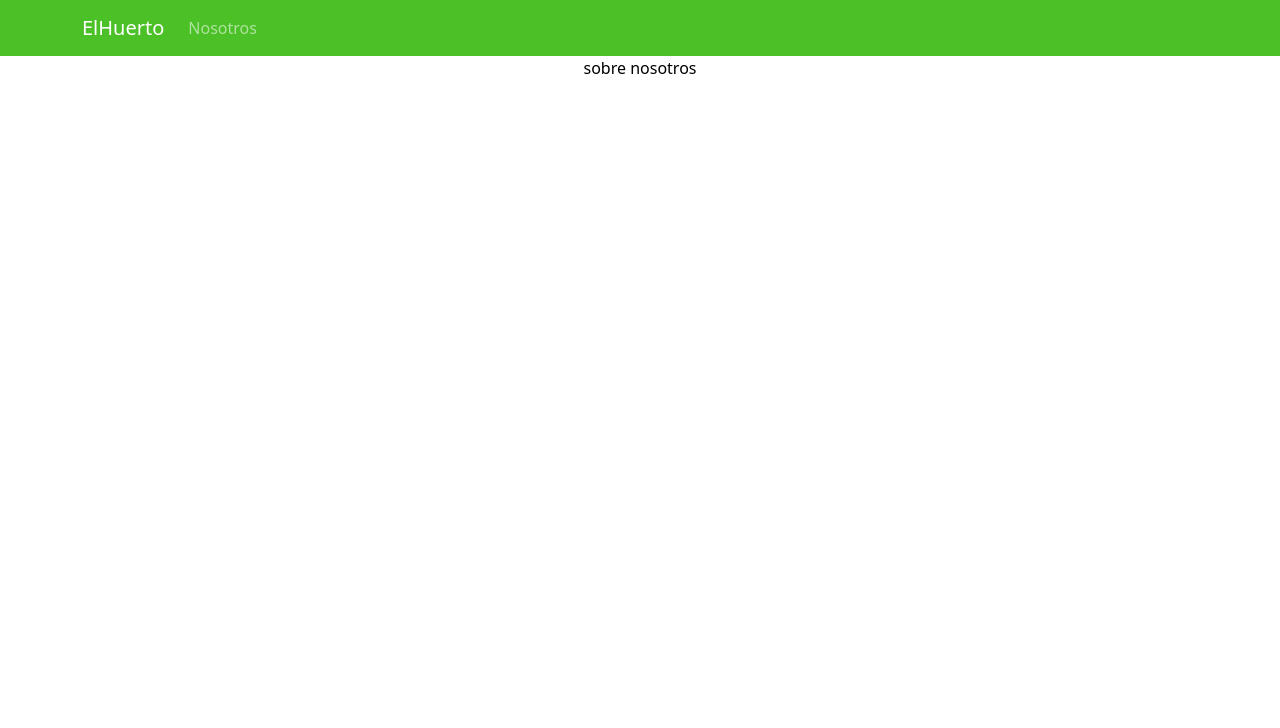
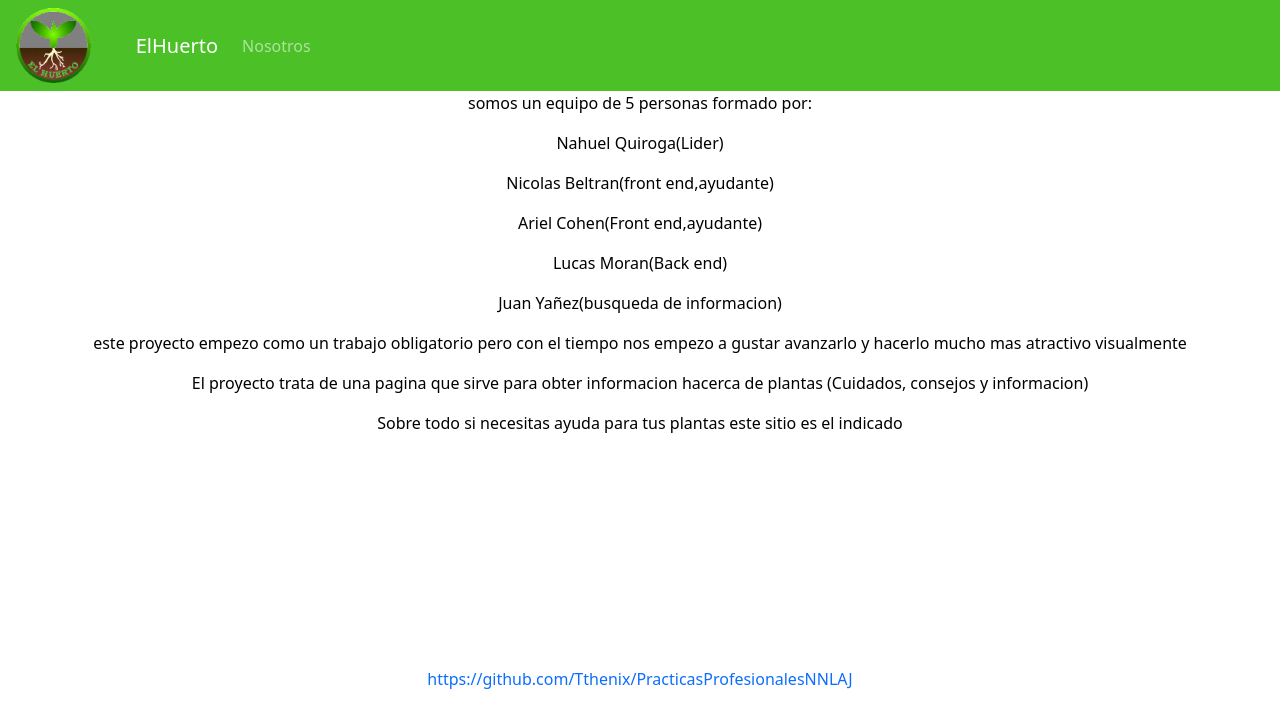
Before and after one commit to Tthenix/PracticasProfesionalesNNLAJ, a React (Create React App) app in the folder nnlaj_fe/: page /nosotros in a window 1280 px wide. Shown: the top 728 px of the page. Built offline with nearby package versions, Linux system fonts and the light colour scheme.

Commit message:
inicio de dashbord

```diff
--- a/nnlaj_fe/src/App.js
+++ b/nnlaj_fe/src/App.js
@@ -3,7 +3,7 @@ import { BrowserRouter, Navigate, Route, Routes } from "react-router-dom";
 
 
 import Home from "./components/home/home";
-import Nosotros from "./components/nosotros";
+import Nosotros from "./components/nosotros/nosotros";
 import Notas from "./components/notas";
 import NavBarExample from "./layouts/navbar";
 import Camote from "./components/plantas/camote";
--- a/nnlaj_fe/src/components/home/home.css
+++ b/nnlaj_fe/src/components/home/home.css
@@ -5,7 +5,7 @@
 
 }
 
-.TextoIMg{
+.TextoIMg {
     position: absolute;
     top: 30vw;
     left: 50vw;
@@ -13,11 +13,11 @@
     -webkit-text-fill-color: transparent;
     -webkit-background-clip: text;
     transform: translate(-50%, -50%);
-    font-size: 10vw ;
+    font-size: 10vw;
 
 }
 
-.TextoIMg2{
+.TextoIMg2 {
     position: absolute;
     top: 38vw;
     left: 50vw;
--- a/nnlaj_fe/src/components/home/home.js
+++ b/nnlaj_fe/src/components/home/home.js
@@ -14,6 +14,7 @@ import zapallo from "../../images/Zapallo.jpg";
 
 function Home() {
    return (
+
     <div class="Home" align="center">
     <div class="Fondo">
       <img src={fondo} alt="Fondo" width="100%" height="100%"  />
@@ -24,6 +25,69 @@ function Home() {
         Invernadero de la ETEC
       </div>
     </div>
+
+<div class="container text-center">
+<div class="row">
+    <div class="col-10"><div class="col-lg-6">
+    <div class="card">
+        <div class="card-body">
+            <h4 class="card-title">Informacion invernadero</h4>
+            <div class="d-flex align-items-center flex-row m-t-30">
+                <div class="display-5 text-info">
+                    <span>15<sup>°</sup></span></div>
+            </div>
+            <table class="table no-border mini-table m-t-20">
+                <tbody>
+                    <tr>
+                        <td class="text-muted">Humedad del suelo</td>
+                        <td class="font-medium">67%</td>
+                    </tr>
+                    <tr>
+                        <td class="text-muted">Humedad relativa</td>
+                        <td class="font-medium">83%</td>
+                    </tr>
+                    <tr>
+                        <td class="text-muted">Presión</td>
+                        <td class="font-medium">28.56 in</td>
+                    </tr>
+                </tbody>
+            </table>
+            <ul class="row list-style-none text-center m-t-30">
+                <div class="col-3">
+                    <h4 class="text-info"></h4>
+                    <span class="d-block text-muted">09:30</span>
+                    <h3 class="m-t-5">9<sup>°</sup></h3>
+                </div>
+                <div class="col-3">
+                    <h4 class="text-info"></h4>
+                    <span class="d-block text-muted">11:30</span>
+                    <h3 class="m-t-5">12<sup>°</sup></h3>
+                </div>
+                <div class="col-3">
+                    <h4 class="text-info"></h4>
+                    <span class="d-block text-muted">13:30</span>
+                    <h3 class="m-t-5">15<sup>°</sup></h3>
+                </div>
+                <div class="col-3">
+                    <h4 class="text-info"></h4>
+                    <span class="d-block text-muted">15:30</span>
+                    <h3 class="m-t-5">19<sup>°</sup></h3>
+                </div>
+            </ul>
+        </div>
+    </div>
+</div></div>
+        <div class="col">col</div>
+    </div>
+    <div class="row">
+        <div class="col-8">col-8</div>
+        <div class="col-4">col-4</div>
+    </div>
+</div>
+
+
+
+
 
       <div class="planta" align="center">
       <table border="0">
--- a/nnlaj_fe/src/components/nosotros.js
+++ /dev/null
@@ -1,11 +0,0 @@
-import React from 'react'
-
-function Nosotros() {
-  return (
-  <div align="center">
-    sobre nosotros
-  </div>
-  )
-}
-
-export default Nosotros
--- /dev/null
+++ b/nnlaj_fe/src/components/nosotros/nosotros.css
@@ -0,0 +1,13 @@
+.nosotros1 text-start {
+    display: flex;
+    justify-content: center;
+}
+
+.nosotros2 text-start {
+    display: flex;
+    justify-content: center;
+}
+
+.link {
+    text-decoration: none
+}
--- /dev/null
+++ b/nnlaj_fe/src/components/nosotros/nosotros.js
@@ -0,0 +1,49 @@
+import React from 'react'
+import "./nosotros.css"
+
+function Nosotros() {
+  return (
+    <div align="center">
+      <div>
+        <p class="nosotros1">
+          somos un equipo de 5 personas formado por:
+        </p>
+      </div>
+      <div class="nosotros2">
+        <p>
+          Nahuel Quiroga(Lider)
+        </p>
+        <p>
+          Nicolas Beltran(front end,ayudante)
+        </p>
+        <p>
+          Ariel Cohen(Front end,ayudante)
+        </p>
+        <p>
+          Lucas Moran(Back end)
+        </p>
+        <p>
+          Juan Yañez(busqueda de informacion)
+        </p>
+      </div>
+      <div>
+        <p>
+          este proyecto empezo como un trabajo obligatorio pero con el tiempo nos empezo a gustar avanzarlo y hacerlo mucho mas atractivo visualmente
+        </p>
+        <div>
+          <p>
+            El proyecto trata de una pagina que sirve para obter informacion hacerca de plantas (Cuidados, consejos y informacion)
+          </p>
+          <p>
+            Sobre todo si necesitas ayuda para tus plantas este sitio es el indicado
+          </p>
+        </div>
+      </div>
+      <br></br><br></br><br></br><br></br><br></br><br></br><br></br><br></br><br></br><a class="link" href="https://github.com/Tthenix/PracticasProfesionalesNNLAJ">
+        https://github.com/Tthenix/PracticasProfesionalesNNLAJ
+      </a>
+    </div>
+  )
+}
+
+export default Nosotros
--- /dev/null
+++ b/nnlaj_fe/src/layouts/navbar.css
@@ -0,0 +1,3 @@
+.logo {
+    margin: auto;
+}
--- a/nnlaj_fe/src/layouts/navbar.js
+++ b/nnlaj_fe/src/layouts/navbar.js
@@ -1,11 +1,16 @@
 import { Navbar, Nav, Container } from "react-bootstrap"
 import { Outlet, Link } from "react-router-dom"
+import logo from "../images/images.png";
+import "../layouts/navbar.css";
+
 
 const NavBarExample = () => {
     return(
        <>
        <Navbar className="navBg" variant="dark" expand="lg">
+        <img class= "logo" src={logo} alt="Camote" width="75" height="100%" />
         <Container>
+
             <Navbar.Brand as={Link} to="/" >ElHuerto</Navbar.Brand>
             <Navbar.Toggle aria-controls="basic-navbar-nav" />
             <Navbar.Collapse id="basic-navbar-nav">
```
Also changed, not shown: nnlaj_fe/src/images/images.png (added). Lines whose indentation alone changed are shown as unchanged.
